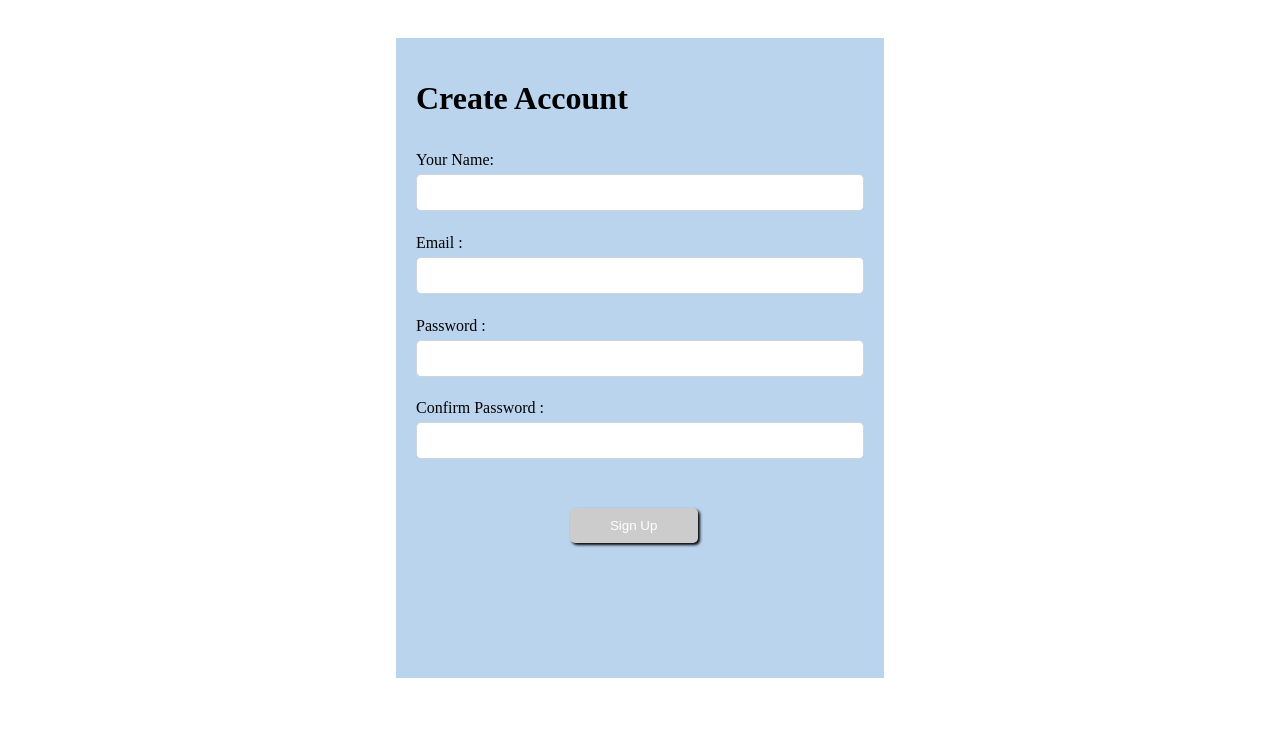
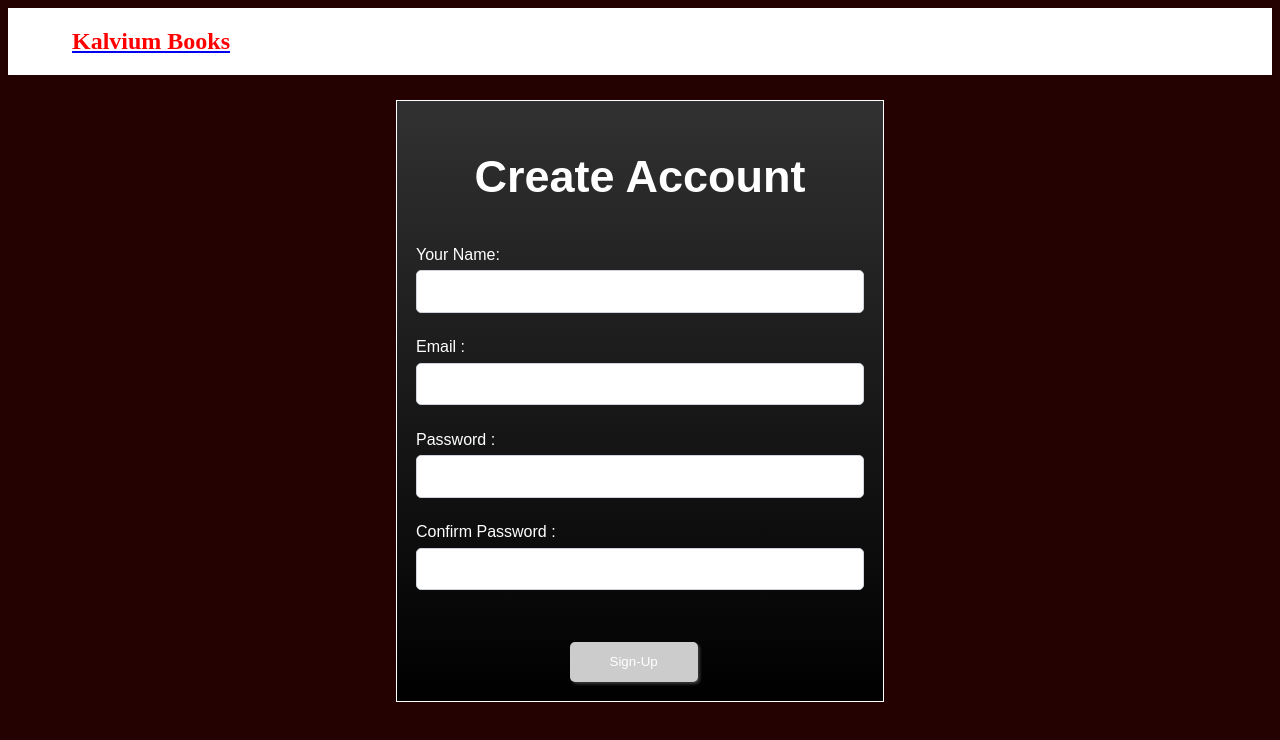
Before and after one commit to Janhavi003/FEWD-CA5, a React (Vite) app in the folder books/: page /form in a window 1280 px wide. Shown: the top 740 px of the page. Built offline with nearby package versions, Linux system fonts and the light colour scheme; the HTML template or start-up script is replaced by a standard one.

Commit message:
storing data functionality

```diff
--- a/books/src/Components/Books.jsx
+++ b/books/src/Components/Books.jsx
@@ -47,10 +47,10 @@ function Books() {
         <h2 className="Name">Kalvium Books</h2>
         <input
           type="text"
-          placeholder="Enter the book name"
+          placeholder="Search Book"
           list="suggestions"
           onChange={handleInputChange}
-          value={searchText} // Add value attribute
+          value={searchText}
           className="BookInp"
         />
         <Link to="/form">
--- a/books/src/Components/Form.jsx
+++ b/books/src/Components/Form.jsx
@@ -1,6 +1,7 @@
 import React, { useState } from 'react';
 import { useForm } from 'react-hook-form';
 import './form.css';
+import { Link } from 'react-router-dom';
 
 function Form() {
     // Destructuring form elements from react-hook-form
@@ -22,13 +23,19 @@ function Form() {
 
     return (
         <div className='Main'>
+            <Link to = '/'>
+            <div className="navbar">
+            <h2 className="Name">Kalvium Books</h2>
+            </div>
+            </Link>
+            <div className="content">
             {/* Conditional rendering for successful registration */}
             {registerSuccessful && (
                 <div className='success'>
                     <p>Registration Successful</p>
                 </div>
             )}
-            <h1>Create Account</h1>
+            <h1 className='title'>Create Account</h1>
             {/* Form */}
             <form className='Form' onSubmit={handleSubmit(onSubmit)} onChange={handleFormChange}>
                 {/* Name input */}
@@ -79,8 +86,9 @@ function Form() {
                 {errors.confirmPassword && <p className="err">{errors.confirmPassword.message}</p>}
 
                 {/* Submit button */}
-                <button type="submit" disabled={!isFormEdited}>Sign Up</button>
+                <button id='btn' type="submit" disabled={!isFormEdited}>Sign-Up</button>
             </form>
+            </div>
         </div>
     )
 }
--- a/books/src/Components/books.css
+++ b/books/src/Components/books.css
@@ -1,8 +1,10 @@
+body{
+  background-color: #250202;
+}
 .main{
   display: flex;
   flex-direction: column;
   align-items: center;
-  margin-top: 1vw;
 }
 
 .navbar {
@@ -11,7 +13,6 @@
   align-items: center;
   background-color: #ffffff;
   width: 100%;
-  padding: 1vw 1vw;
   box-shadow: 0px 2px 4px rgba(0, 0, 0, 0.1);
 }
 
@@ -19,6 +20,8 @@
   font-size: 24px;
   color: #ff0000;
   margin-left:5vw;
+  cursor: pointer;
+
 }
 
 .BookInp {
@@ -27,6 +30,7 @@
   width: 30vw;
   height: 3vh;
   border: 1px solid #cccccc;
+  margin-top:1vw;
 }
 
 .Register {
@@ -42,7 +46,7 @@
 }
 .contain {
   display: grid;
-  grid-template-columns: repeat(4, 1fr); /* Repeat 4 columns with equal width */
+  grid-template-columns: repeat(4, 1fr);
   gap: 1vw;
   margin-top: 2vw;
 }
@@ -53,8 +57,8 @@
   padding: 0.5vw;
   background-color: #f9f9f9;
   box-shadow: 0px 2vw 4vw rgba(0, 0, 0, 0.1);
-  width: 20vw; /* Set a fixed width */
-  height: 30vw; /* Set a fixed height */
+  width: 20vw;
+  height: 30vw;
 }
 
 .book h2 {
--- a/books/src/Components/form.css
+++ b/books/src/Components/form.css
@@ -1,17 +1,21 @@
-.Main {
+@import url('https://fonts.googleapis.com/css2?family=Abel&family=Poppins:wght@300&display=swap');
+
+.content {
     width:35vw;
-    height:75vh;
-    margin: 3vw auto;
-    padding: 20px;
-   background-color:#bbd4ee;
+    margin: 2vw auto 1vw auto;
+    padding: 1.5vw;
+    background:linear-gradient(rgb(49, 49, 49),rgb(0, 0, 0)) ;
+    color:white;
+    font-family: 'Pompiere', sans-serif;
+    border: 1px solid white
 }
   .success {
     background-color: #d4edda;
-    color: #155724;
+    color: #33a14c;
     border: 1px solid #c3e6cb;
-    padding: 10px;
-    margin-bottom: 10px;
-    font-size: 20px;
+    padding: 0.25vw;
+    margin-bottom: 1vw;
+    font-size: 25px;
     font-weight: 500;
   }
   .Form {
@@ -19,42 +23,46 @@
     display: flex;
     flex-direction: column;
   }
+  .title{
+    text-align: center;
+    font-size:45px;
+  }
   label {
     margin-top:1vw;
-    margin-bottom: 5px;
+    margin-bottom: 0.50vw;
   }
   input[type="text"],
   input[type="email"],
   input[type="password"] {
-    padding: 10px;
-    margin-bottom: 10px;
+    padding: 1vw;
+    margin-bottom: 1vw;
     border: 1px solid #ced4da;
     border-radius: 5px;
   }
   .err {
-    color: #dc3545;
-    margin-top: 5px;
+    color: #ff0019;
+    margin-top: 0.50vw;
   }
-  button[type="submit"] {
+  #btn[type="submit"] {
     width:10vw;
     margin-top:3vw;
-    padding: 10px ;
+    padding: 1vw ;
     margin-left:12vw;
-    background-color: #007914e4;
-    box-shadow: 2px 2px 3px #000000;
+    background-color: #009a1ae4;
+    box-shadow: 2px 2px 3px #3b3b3b;
     color: #fff;
     border: none;
     border-radius: 5px;
     cursor: pointer;
   }
-  button[type="submit"]:disabled {
+  #btn[type="submit"]:disabled {
     background-color: #ccc;
     cursor: not-allowed;
   }
-  button[type="submit"]:hover{
-    background-color: #038418e4 ;
+  #btn[type="submit"]:hover{
+    background-color: #01b51fe4 ;
   }
-  button[type="submit"]:active{
-    background-color: #019a1ae4 ;
+  #btn[type="submit"]:active{
+    background-color: #01d024e4 ;
   }
   /* ~~ Form Styling ends here ~~ */
```
